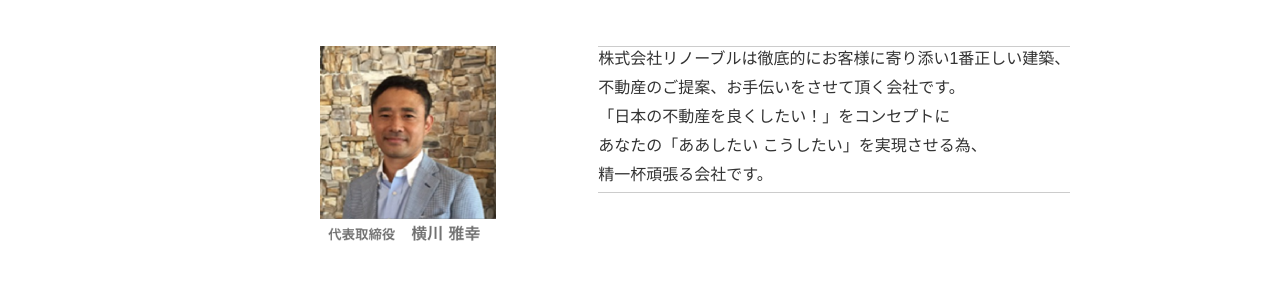
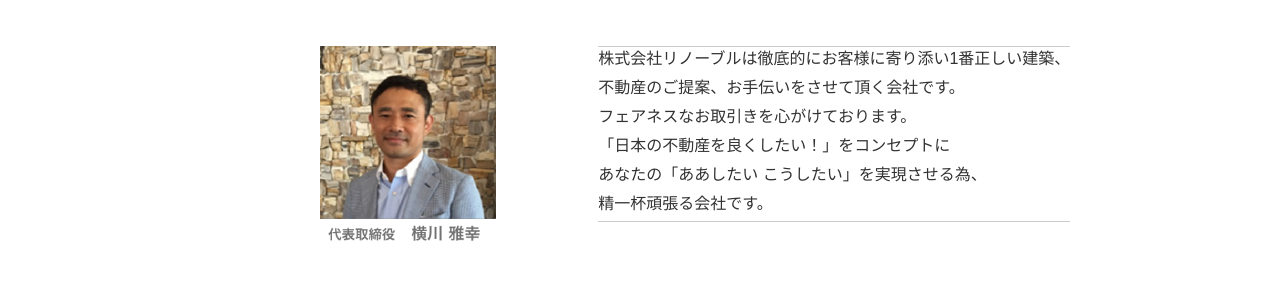
Before and after one commit to kaitosuganoo0807/fudousan, a website: page public/owner.html in a window 1280 px wide. Shown: the part 228-522 px from the top of the page. Drawn offline with nearby package versions, Linux system fonts and the light colour scheme.

Commit message:
Update owner.html

```diff
--- a/public/owner.html
+++ b/public/owner.html
@@ -52,6 +52,7 @@
         <ul>
           <li>株式会社リノーブルは徹底的にお客様に寄り添い1番正しい建築、</li>
           <li>不動産のご提案、お手伝いをさせて頂く会社です。</li>
+          <li>フェアネスなお取引きを心がけております。</li>
           <li>「日本の不動産を良くしたい！」をコンセプトに</li>
           <li>あなたの「ああしたい こうしたい」を実現させる為、</li>
           <li>精一杯頑張る会社です。</li>
```
